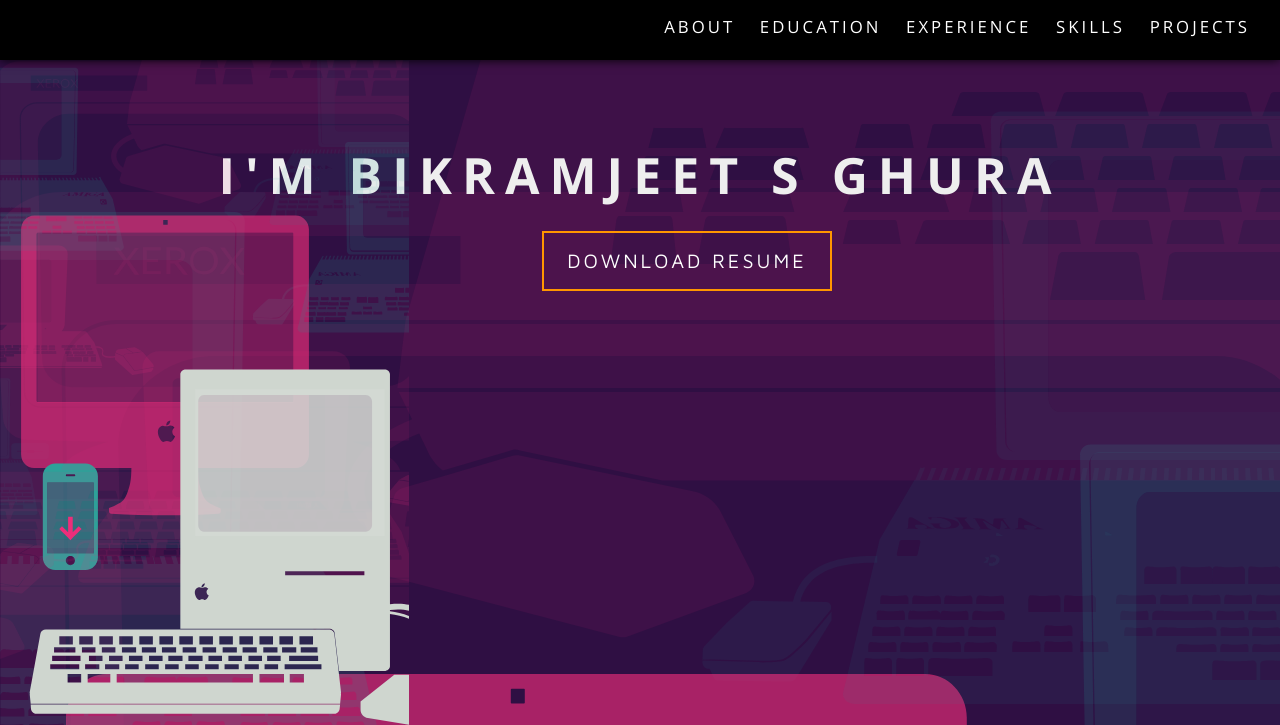
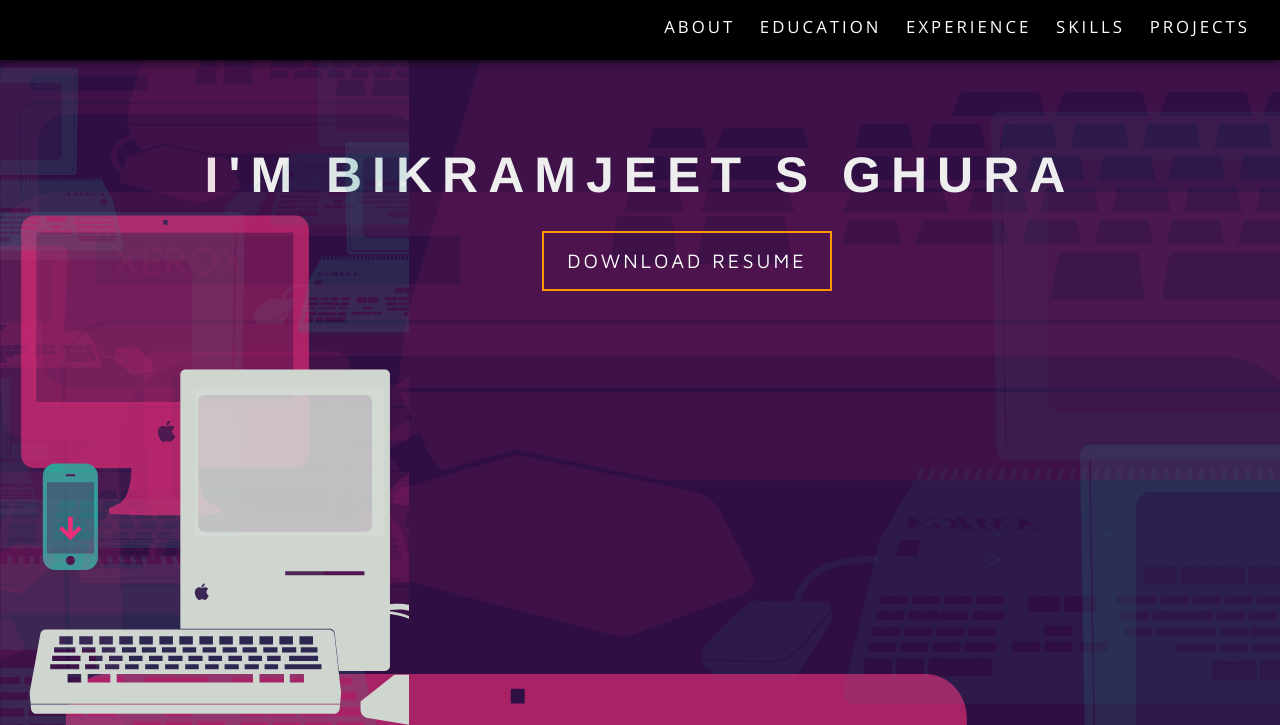
Before and after one commit to gbikram/ghurabikram.github.io, a PHP site: page / in a window 1280 px wide. Shown: the top 725 px of the page. Run offline with PHP 8.4, Linux system fonts and the light colour scheme; some libraries are stand-ins or nearby versions; some web fonts are replaced.

Commit message:
Font inherit

```diff
--- a/resume.css
+++ b/resume.css
@@ -59,7 +59,7 @@ body {
 }
 
 #name {
-/*    font-family: "Maven Pro"; */
+    font-family: inherit;
     font-size: 90px;
     font-size: 50px;
     font-weight: 900;
```
